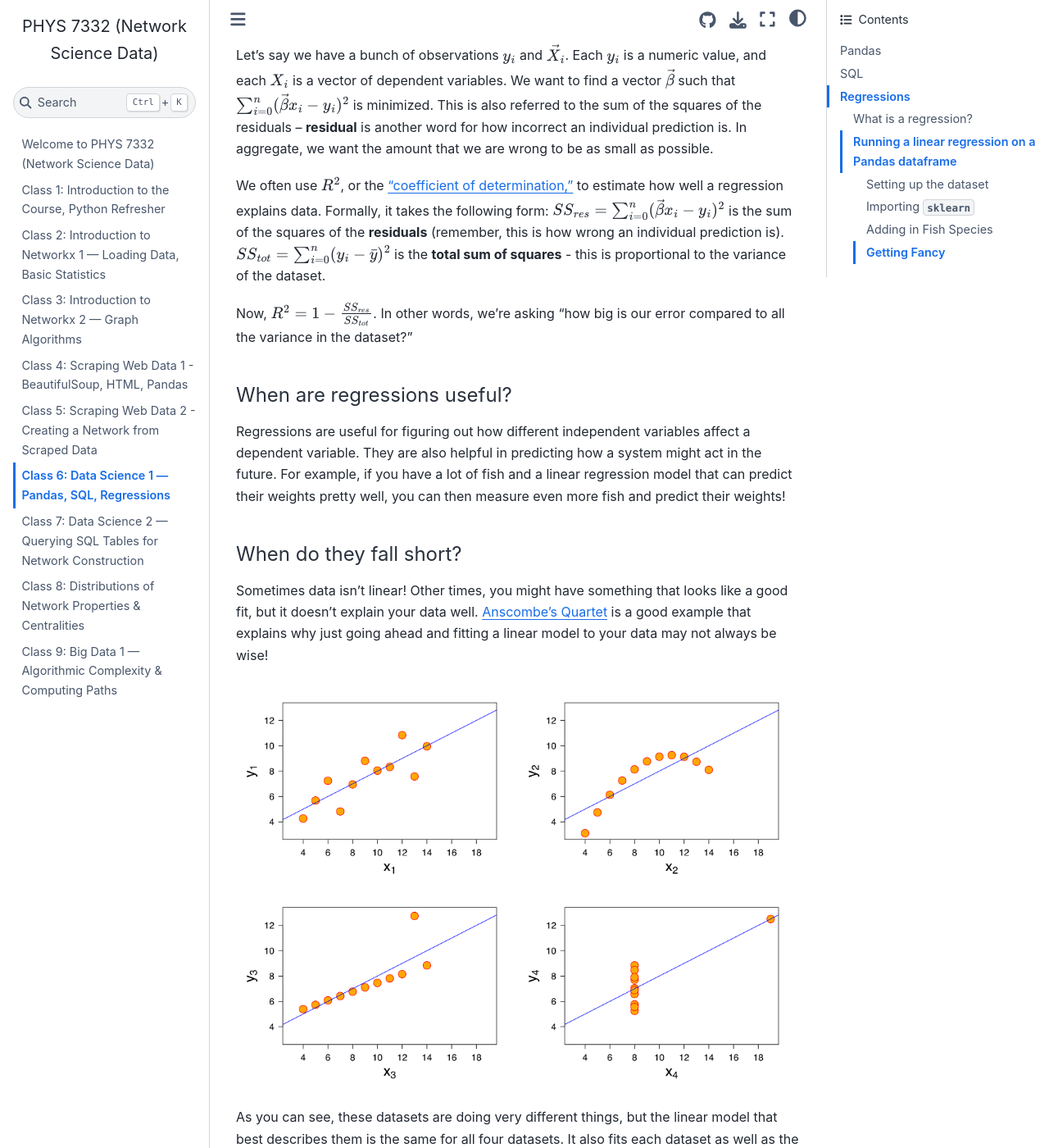
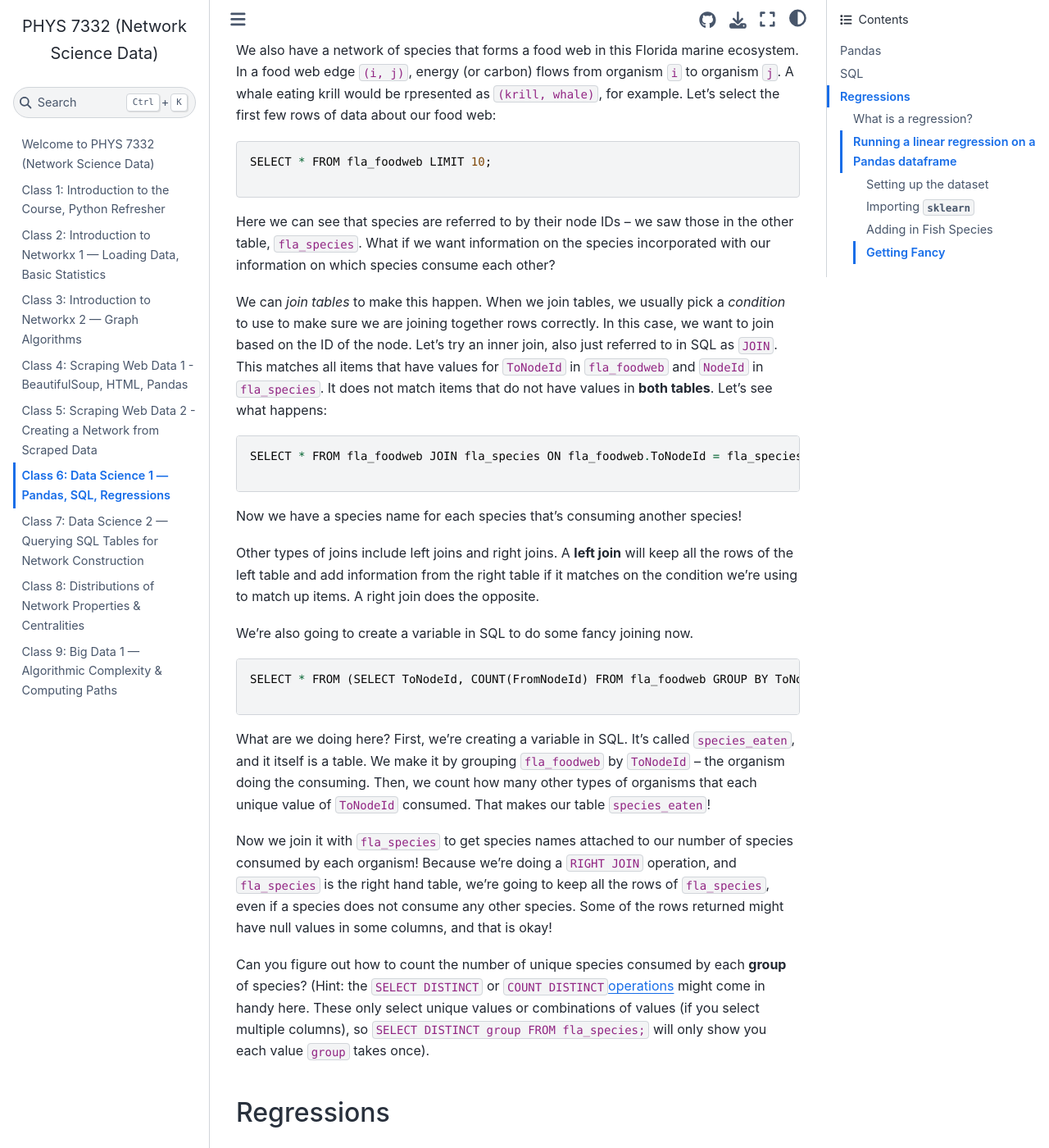
Before and after one commit to asmithh/network-science-data-book, a Jupyter Book: the page built from class_6_datascience1.md, in a window 1280 px wide and 1400 px high, scrolled down 5548 px. Shown: the whole window at 82% size. Built offline with Jupyter Book 1.0.4 settings and Sphinx 7.4.7 and the Sphinx Book theme 1.1.4, drawn with Linux system fonts in a browser that asks for light colours; some of the changed text lies outside the part shown.

Commit message:
adding sql exercises

````diff
--- a/class_6_datascience1.md
+++ b/class_6_datascience1.md
@@ -124,43 +124,71 @@
 #### When is it used?
 SQL is used a lot in industry to store and query data for analytic purposes. When you have a ton of data to deal with, SQL is a great way to do that.
 
+### Getting connected to SQL on Discovery
+We'll connect to SQL on Discovery using `psycopg2`. This is a package that lets you connect to a PostgreSQL database using Python, so we can connect from right inside our Jupyter notebooks on Discovery.
+
 ### How do we query an SQL table?
-The most basic way to extract data from an SQL table is selecting everything:
+The most basic way to extract data from an SQL table is selecting everything. Here we have a table of species in a Florida marine ecosystem, their node IDs, and the category of organisms they belong to. Let's select them all:
 ```
-SELECT * FROM table;
+SELECT * FROM fla_species;
 ```
-This will get us everything in `table`, so sometimes it's not a good idea to pull **all the data**. In this case, we can set a limit of 5 entries:
+This will get us everything in `fla_species`, so sometimes it's not a good idea to pull **all the data**. In this case, we can set a limit of 5 entries:
 ```
-SELECT * FROM table LIMIT 5;
+SELECT * FROM fla_species LIMIT 5;
 ```
-But what if we want to filter our data? In this example, we select all entries from the table named `table` that have a value in `column` greater than 5:
+But what if we want to filter our data? In this example, we select all entries from the table named `table` that have a value in `group` that is equal to `'Pelagic Fishes'`:
 ```
-SELECT * FROM table WHERE column > 5;
+SELECT * FROM fla_species WHERE group = 'Pelagic Fishes';
 
 ```
 
 Or if we want to select based on multiple conditions, we can do this:
 ```
-SELECT * FROM table WHERE column1 > 5 AND column2 < 3;
+SELECT * FROM fla_species WHERE group = 'Pelagic Fishes' AND node_id > 65;
+
+```
+We can select just one or two columns by replacing the `*` with the column names, and if we don't want duplicate rows, we can use `SELECT DISTINCT`:
+```
+SELECT DISTINCT group FROM fla_species WHERE id < 10;
 
 ```
 
-And if we don't want duplicate rows, we can use `SELECT DISTINCT`:
+### Aggregating
+What if we want to get aggregate information about the species we're seeing? We can use an operation called `GROUP BY` in SQL to do this. `GROUP BY` puts the table into chunks that all have the same value of the variable we're grouping by. Then, we can aggregate the values in other columns to learn about each group in aggregate.
 ```
-SELECT DISTINCT * FROM table WHERE column1 > 5 AND column2 < 3;
+SELECT group, COUNT(*) FROM fla_species GROUP BY group;
 
 ```
-### Aggregation
-Just like in pandas, sometimes we might want aggregated information about our tables.
-In this case, we can use `GROUP BY` and aggregation functions.
+Here, we're grabbing each value of `group`, a column that refers to the species type, and counting how many rows have that value in their `group` column. `COUNT(*)` tells us how many rows are in each chunk. Other commonly used aggregate operations include `MIN`, `MAX`, and `AVG`.
+
+### Joining
+We also have a network of species that forms a food web in this Florida marine ecosystem. In a food web edge `(i, j)`, energy (or carbon) flows from organism `i` to organism `j`. A whale eating krill would be rpresented as `(krill, whale)`, for example. Let's select the first few rows of data about our food web:
+```
+SELECT * FROM fla_foodweb LIMIT 10;
 
 ```
-SELECT mean(column1), max(column2) FROM table GROUP BY column3;
+Here we can see that species are referred to by their node IDs -- we saw those in the other table, `fla_species`. What if we want information on the species incorporated with our information on which species consume each other?
+
+We can *join tables* to make this happen. When we join tables, we usually pick a *condition* to use to make sure we are joining together rows correctly. In this case, we want to join based on the ID of the node. Let's try an inner join, also just referred to in SQL as `JOIN`. This matches all items that have values for `ToNodeId` in `fla_foodweb` and `NodeId` in `fla_species`. It does not match items that do not have values in **both tables**. Let's see what happens:
+```
+SELECT * FROM fla_foodweb JOIN fla_species ON fla_foodweb.ToNodeId = fla_species.NodeId LIMIT 10;
 
 ```
-Here, we're grouping our table by the unique values in `column3`. Then, for each unique value in `column3`, we're going to grab the average value that `column1` takes and the max value of `column2`. This allows us to get aggregate information about our data!
+Now we have a species name for each species that's consuming another species!
 
-### Practicing an SQL Query on the Cluster
+Other types of joins include left joins and right joins. A **left join** will keep all the rows of the left table and add information from the right table if it matches on the condition we're using to match up items. A right join does the opposite.
+
+We're also going to create a variable in SQL to do some fancy joining now.
+```
+SELECT * FROM (SELECT ToNodeId, COUNT(FromNodeId) FROM fla_foodweb GROUP BY ToNodeId) species_eaten RIGHT JOIN fla_species ON species_eaten.ToNodeId = fla_species.NodeId;
+
+```
+
+What are we doing here? First, we're creating a variable in SQL. It's called `species_eaten`, and it itself is a table. We make it by grouping `fla_foodweb` by `ToNodeId` -- the organism doing the consuming. Then, we count how many other types of organisms that each unique value of `ToNodeId` consumed. That makes our table `species_eaten`!
+
+Now we join it with `fla_species` to get species names attached to our number of species consumed by each organism! Because we're doing a `RIGHT JOIN` operation, and `fla_species` is the right hand table, we're going to keep all the rows of `fla_species`, even if a species does not consume any other species. Some of the rows returned might have null values in some columns, and that is okay!
+
+Can you figure out how to count the number of unique species consumed by each **group** of species? (Hint: the `SELECT DISTINCT` or `COUNT DISTINCT`[operations](https://www.w3schools.com/Sql/sql_distinct.asp) might come in handy here. These only select unique values or combinations of values (if you select multiple columns), so `SELECT DISTINCT group FROM fla_species;` will only show you each value `group` takes once).
 
 ## Regressions
 
````
Also changed, not shown: 2 other files.
